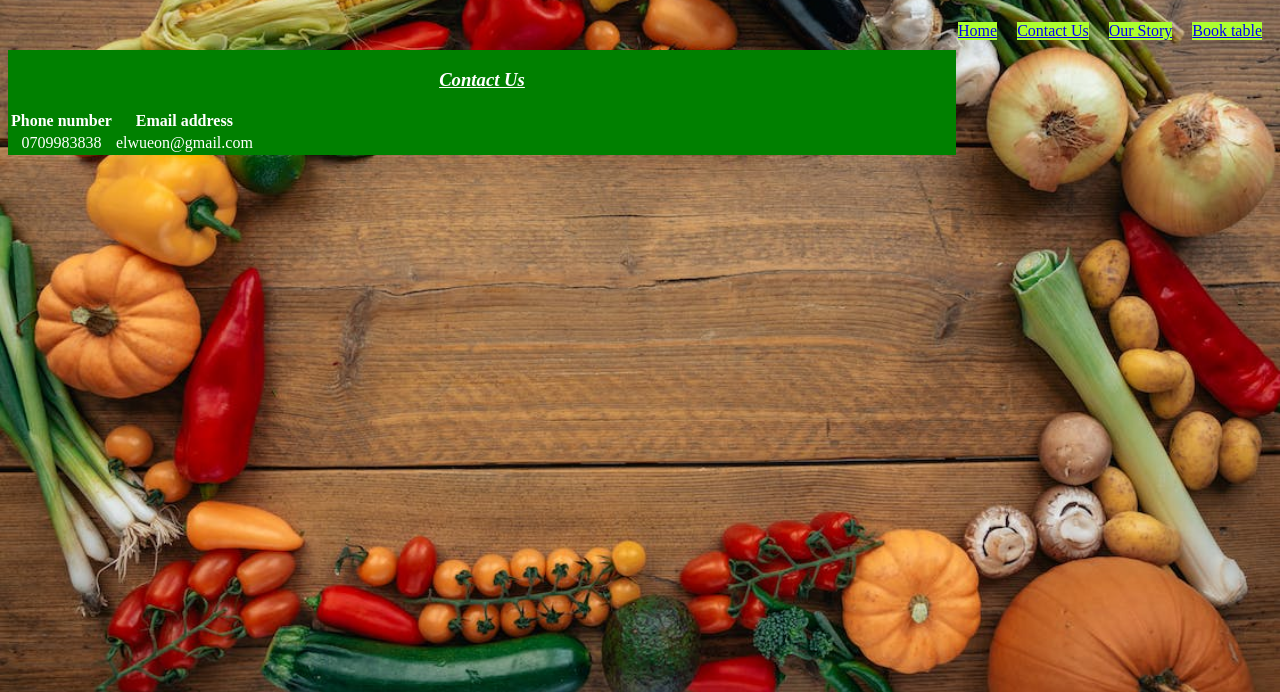
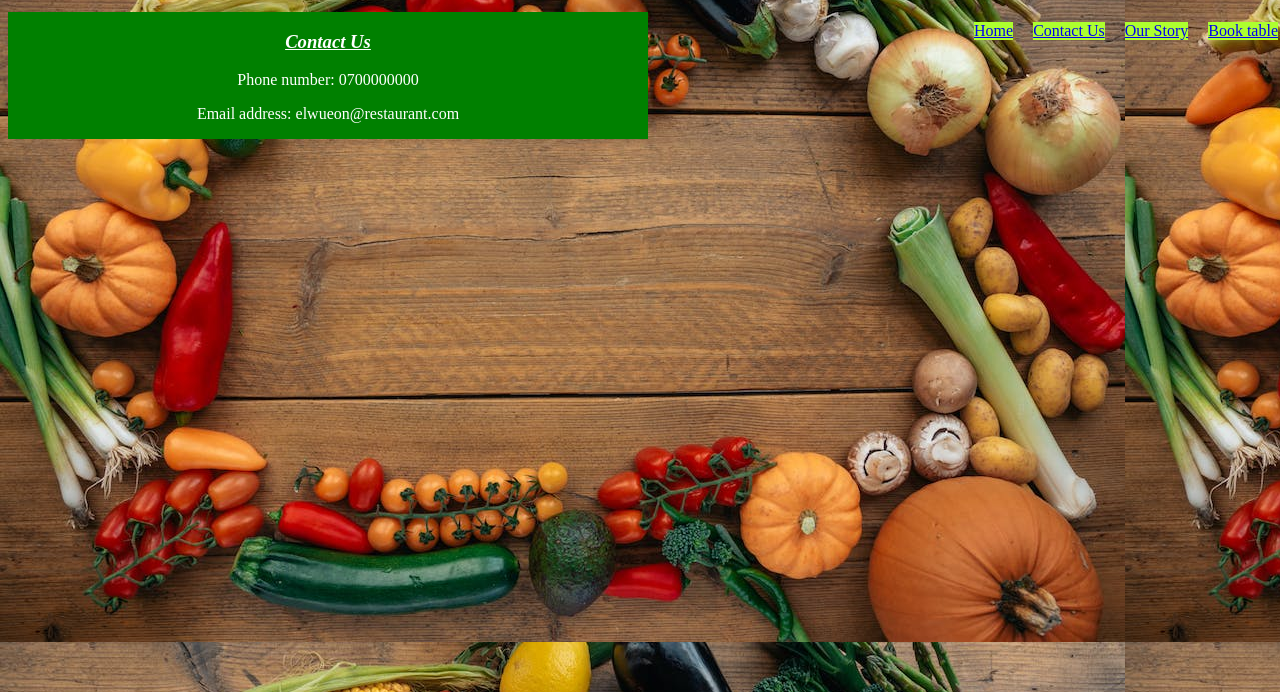
Before and after one commit to hnjw-png/restaurante.el.wueon, a plain HTML site: page contact us.html in a window 1280 px wide. Shown: the part 108-800 px from the top of the page. Drawn offline with Linux system fonts and the light colour scheme; a web font is replaced by a local one.

Commit message:
add footer sturture

```diff
--- a/assets/css/style.css
+++ b/assets/css/style.css
@@ -3,8 +3,8 @@
 body {
     font-family: "Andika" ;
     background-image: url(../images/back.jpeg);
-    background-repeat: no repeat;
-    background-size: cover;
+    width: 100%;
+
 
 }
 
@@ -71,7 +71,6 @@ nav > li:hover {
 
 /*opening times postiiong */
 #open-times {
-    font-family: 'Barlow condensed' sans-serif;
     color: white;
     font-family: "Andika";
     background-color: green;
@@ -100,6 +99,7 @@ nav > li:hover {
     font-weight: bold;
     font-style: italic;
     color: white
+
 }
 
 .heading2 {
@@ -189,9 +189,26 @@ form > label {
 
 }
 
-#footer
+footer
 {
     position:absolute;
-    background-color: beige;
-    color: black;
+    background-color: green;
+    color: white;
+    width: 100%;
+
 }
+
+/*contact*/
+
+#contact {
+    text-align: center;
+    display: inline-block;
+    width: 50%;
+    text-align: center;
+    font-size: medium;
+    font-family: "Andika";
+    color: white;
+    background-color: green;
+    margin-left: auto;
+    margin-right: auto;
+}
--- a/contact us.html
+++ b/contact us.html
@@ -21,19 +21,11 @@
 </ul>
 <nav/>
 <body>
-<div class ="para-table">
+<div id ="contact">
 <h1 class = "headings">Contact Us</h1>
-<table>
-    <tr>
-        <th>Phone number</th>
-        <th>Email address</th>
-    </tr>
-    <tr>
-        <td>0709983838</td>
-        <td>elwueon@gmail.com</td>
-    </tr>
 
-</table>
+        <p>Phone number: 0700000000</p>
+        <p>Email address: elwueon@restaurant.com</p>
 </div>
 </body>
 </html>
```
Also changed, not shown: book table.html (+1 -0 lines), index.html (+1 -1 lines).
